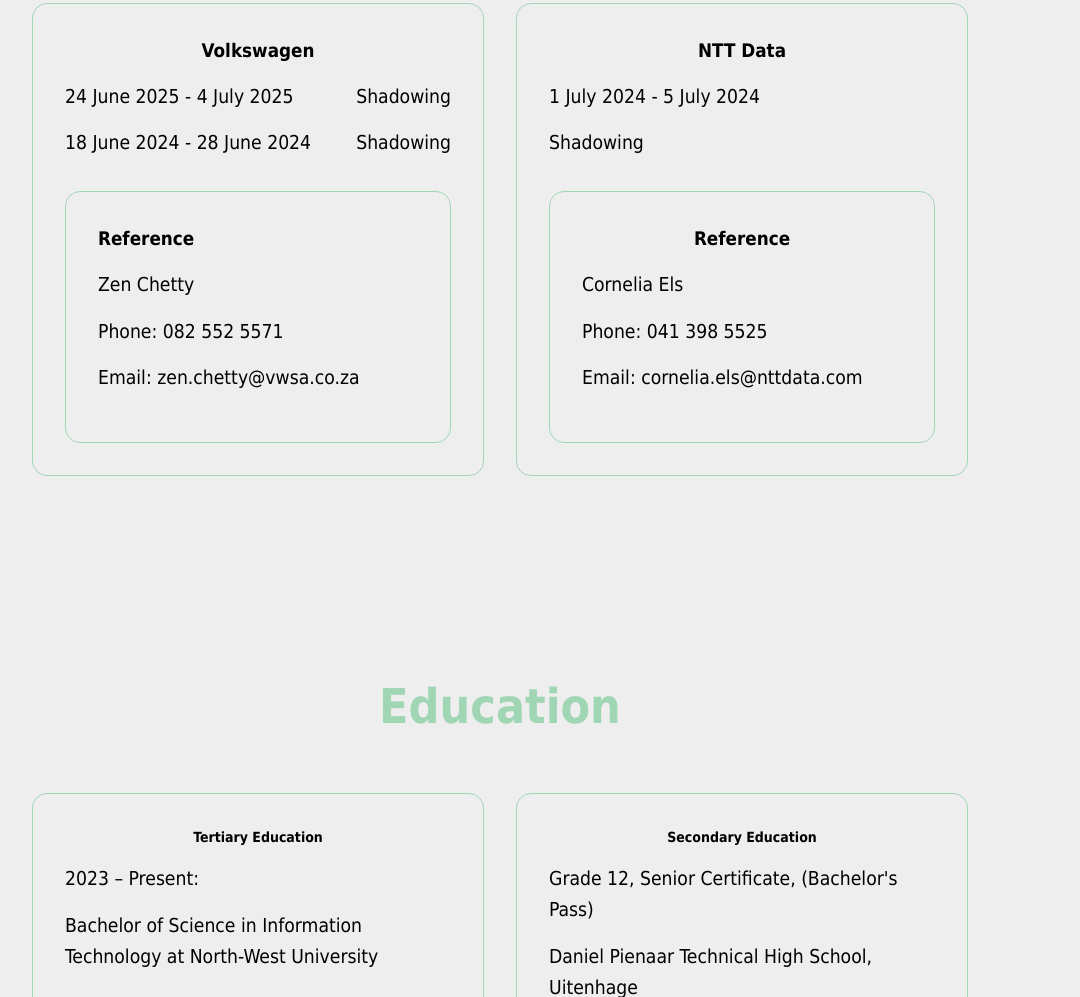
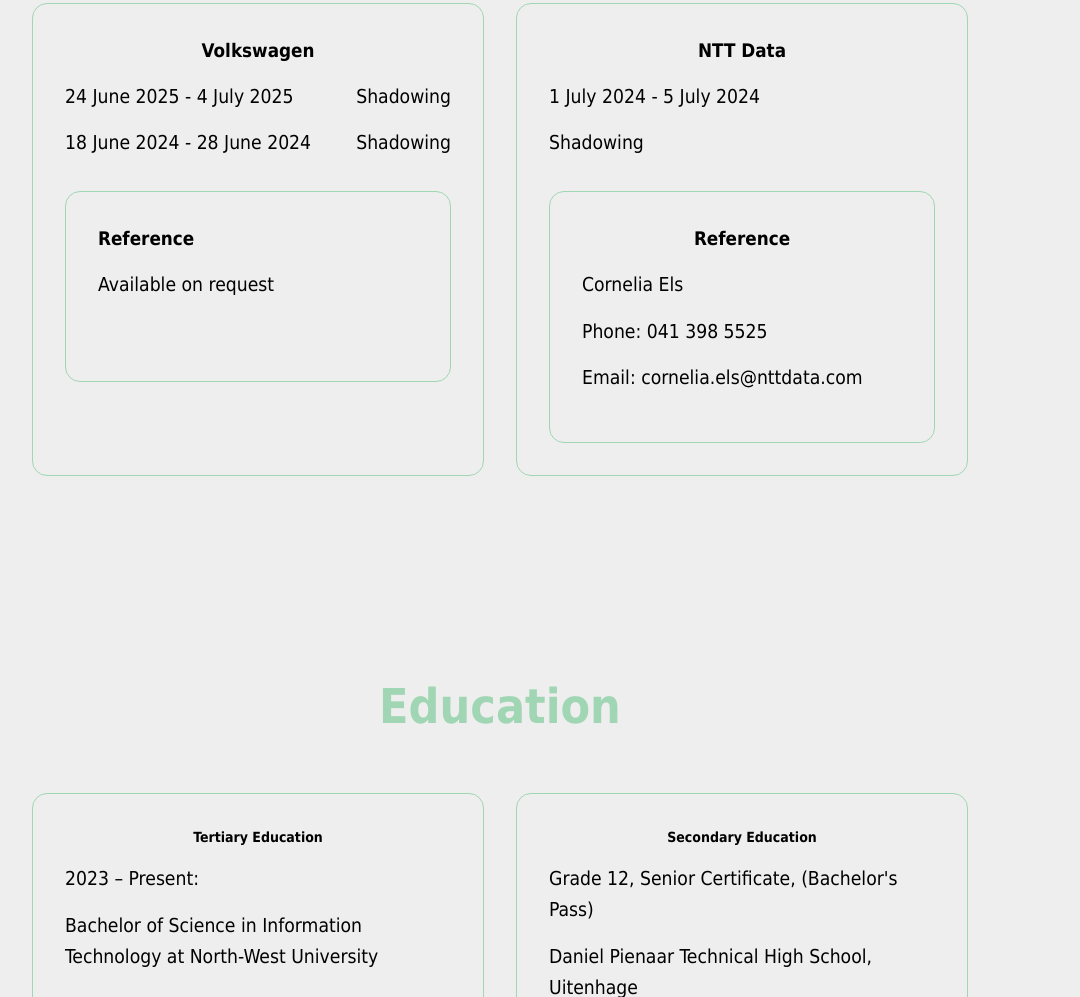
Before and after one commit to Ewald2004/Ewald_Olivier_CV, a plain HTML site: page index.html in a window 1280 px wide. Shown: the part 1672-2669 px from the top of the page, without its empty margins (140-1220 px from the left). Drawn offline with Linux system fonts and the light colour scheme.

Commit message:
Add files via upload

```diff
--- a/index.html
+++ b/index.html
@@ -123,13 +123,13 @@
                     <div class="work-category">
                         <h3> Reference</h3>
                         <div class="work-item">
-                            <p>Zen Chetty</p>
+                            <p>Available on request</p>
                         </div>
                         <div class="work-item">
-                            <p>Phone:  082 552 5571</p>
+                            <p></p>
                         </div>
                         <div class="work-item">
-                            <p>Email:  zen.chetty@vwsa.co.za</p>
+                            <p></p>
                         </div>
                     </div>
                 </div>
```
